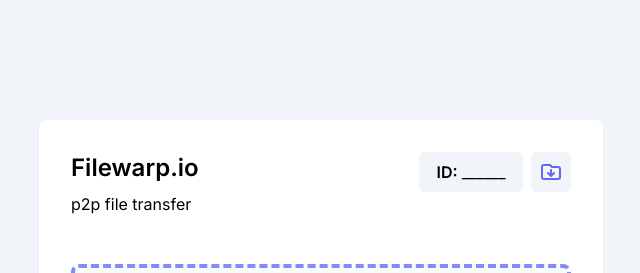
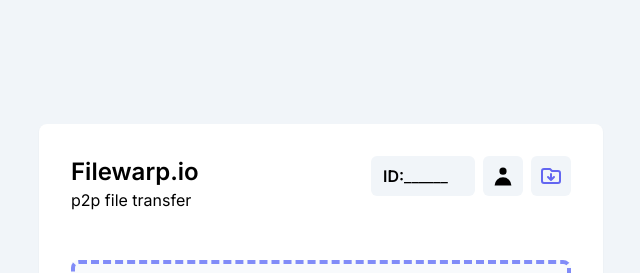
Before and after one commit to wouter173/filewarp, a React (Vite) app: page / in a window 1280 px wide. Shown: the top 273 px of the page, without its empty margins (319-959 px from the left). Built offline with nearby package versions, Linux system fonts and the light colour scheme.

Commit message:
improved ux

```diff
--- a/package.json
+++ b/package.json
@@ -10,12 +10,14 @@
   "dependencies": {
     "@headlessui/react": "^1.5.0",
     "@heroicons/react": "^1.0.6",
+    "@popperjs/core": "^2.11.5",
     "@reduxjs/toolkit": "^1.8.1",
     "autoprefixer": "^10.4.4",
     "postcss": "^8.4.12",
     "react": "^18.0.0",
     "react-dom": "^18.0.0",
     "react-otp-input": "^2.4.0",
+    "react-popper": "^2.2.5",
     "react-redux": "^8.0.0",
     "redux": "^4.2.0",
     "redux-thunk": "^2.4.1",
--- /dev/null
+++ b/src/App/Controls/IdentityConfig.tsx
@@ -0,0 +1,74 @@
+import React, {
+  ChangeEvent,
+  ChangeEventHandler,
+  useRef,
+  useState,
+} from "react";
+import { Popover } from "@headlessui/react";
+import { UserIcon } from "@heroicons/react/solid";
+import { usePopper } from "react-popper";
+import { useDispatch, useSelector } from "react-redux";
+import { Identity, setNickName } from "../../State/IdentitySlice";
+
+export default function IdentityConfig() {
+  const dispatch = useDispatch();
+  const nickname = useSelector(
+    (state: { identity: Identity }) => state.identity.nickname
+  );
+
+  const [referenceEl, setReferenceEl] = useState<HTMLElement | null>(null);
+  const [popperElement, setPopperElement] = useState<HTMLElement | null>(null);
+  const [arrowRef, setArrowRef] = useState<HTMLElement | null>(null);
+
+  let { styles, attributes } = usePopper(referenceEl, popperElement, {
+    modifiers: [
+      {
+        name: "arrow",
+        options: {
+          element: arrowRef,
+        },
+      },
+    ],
+  });
+
+  return (
+    <Popover>
+      <Popover.Button
+        ref={setReferenceEl}
+        className="h-10 w-10 text-black bg-slate-100 p-2 rounded-md hover:bg-slate-200 transition-colors focusable"
+      >
+        <UserIcon />
+      </Popover.Button>
+
+      <Popover.Panel
+        ref={setPopperElement}
+        className="absolute z-10"
+        style={styles.popper}
+        {...attributes.popper}
+      >
+        <div
+          ref={setArrowRef}
+          style={styles.arrow}
+          className="absolute block w-4 h-4 border-8 border-transparent border-b-slate-100"
+        />
+        <div className="mt-4 bg-slate-100 p-4 shadow rounded-md text-black">
+          <label htmlFor="nickname" className="block font-semibold">
+            Nickname
+          </label>
+          <input
+            placeholder="coolguy#34"
+            autoFocus
+            value={nickname}
+            onChange={(ev: ChangeEvent<HTMLInputElement>) =>
+              dispatch(setNickName(ev.target.value))
+            }
+            type="text"
+            id="nickname"
+            maxLength={20}
+            className="bg-white py-1 px-2 my-2 rounded-md ring-2 ring-indigo-200 focus:ring-indigo-500 focus:outline-none active:ring-indigo-500"
+          />
+        </div>
+      </Popover.Panel>
+    </Popover>
+  );
+}
--- a/src/App/FileInput.tsx
+++ b/src/App/FileInput.tsx
@@ -38,7 +38,8 @@
           border-indigo-400 hover:border-indigo-500
           border-[4px] border-dashed rounded-lg
           relative flex items-center justify-center
-           mb-8 cursor-pointer transition-colors
+          mb-8 cursor-pointer transition-colors
+          focus-within:border-indigo-500
         `}
       >
         <input
--- a/src/App/Header.tsx
+++ b/src/App/Header.tsx
@@ -1,4 +1,5 @@
 import React from "react";
+import IdentityConfig from "./Controls/IdentityConfig";
 import { FolderDownloadIcon } from "@heroicons/react/outline";
 import { useSelector } from "react-redux";
 import { Identity } from "../State/IdentitySlice";
@@ -8,19 +9,22 @@
 
   return (
     <header className="mb-12 grid grid-cols-2">
-      <h1 className="font-bold text-2xl col-start-1">Filewarp.io</h1>
-      <p className="col-start-1">p2p file transfer</p>
-      <div className="col-start-2 row-start-1 flex justify-end gap-2">
-        <button className="flex items-center bg-slate-100 px-3 py-2 rounded-md hover:bg-slate-200 transition-colors">
-          <p className="min-w-[80px]">
+      <section>
+        <h1 className="font-bold text-2xl">Filewarp.io</h1>
+        <p>p2p file transfer</p>
+      </section>
+      <section className="flex justify-end gap-2 h-min">
+        <button className="flex items-center bg-slate-100 px-3 py-2 rounded-md hover:bg-slate-200 transition-colors focusable">
+          <p className="flex min-w-[80px]">
             <span className="font-semibold">ID: </span>
             <span>{id ? id : "______"}</span>
           </p>
         </button>
-        <button className="h-10 w-10 text-indigo-500 bg-slate-100 p-2 rounded-md hover:bg-slate-200 transition-colors">
+        <IdentityConfig />
+        <button className="h-10 w-10 text-indigo-500 bg-slate-100 p-2 rounded-md hover:bg-slate-200 transition-colors focusable">
           <FolderDownloadIcon />
         </button>
-      </div>
+      </section>
     </header>
   );
 }
--- a/src/App/SendDialog.tsx
+++ b/src/App/SendDialog.tsx
@@ -34,17 +34,9 @@
           {fileCount} files
         </Dialog.Description>
 
-        <form className="my-8">
-          <label htmlFor="nickname" className="font-bold block">
-            Nickname
-          </label>
-          <input
-            id="nickname"
-            type="text"
-            className="bg-slate-100 py-1 px-2 my-2 ring-2 rounded-md ring-indigo-200 focus:ring-indigo-500 focus:outline-none active:ring-indigo-500"
-          />
-
-          <label className="font-bold block">Recipient ID</label>
+        {/*TODO: add questionmark bc its vague*/}
+        <label className="font-bold block col-start-2 mt-8 mb-12">
+          Recipient ID
           <OtpInput
             onChange={(value: string) => setRecipientID(value)}
             value={recipientID}
@@ -55,10 +47,10 @@
             inputStyle="text-center block w-full h-full bg-transparent focus:outline-none"
             className="flex justify-center w-8 h-8 mr-2 bg-slate-100 ring-2 rounded-md ring-indigo-200 focus-within:ring-indigo-500 active:ring-indigo-500"
           />
-        </form>
+        </label>
 
         <div className="flex gap-2 text-white">
-          <button className="w-full p-2 rounded-md bg-indigo-500 focus:ring-[3px] focus:ring-offset-2 focus:ring-indigo-500 focus:outline-none hover:bg-indigo-600 transition-colors">
+          <button className="w-full text-sm font-semibold p-2 rounded-md transition-colors bg-indigo-500 focusable">
             Warp!
           </button>
         </div>
--- a/src/App/index.tsx
+++ b/src/App/index.tsx
@@ -16,7 +16,7 @@
         <FileInput />
         <button
           onClick={() => dispatch(setSendDialog(true))}
-          className="min-w-[500px] w-full py-3 px-32 bg-indigo-500 hover:bg-indigo-600 text-white text-sm font-semibold rounded-lg transition-colors"
+          className="min-w-[500px] w-full py-3 px-32 bg-indigo-500 hover:bg-indigo-600 text-white text-sm font-semibold rounded-lg transition-colors focusable"
         >
           Next
         </button>
--- a/src/index.css
+++ b/src/index.css
@@ -5,3 +5,13 @@
 body {
   font-family: "Inter", sans-serif;
 }
+
+@layer components {
+  button.focusable {
+    @apply focus:ring-2 focus:ring-offset-2 focus:ring-indigo-500 focus:outline-none hover:ring-indigo-600;
+  }
+
+  input.focusable {
+    @apply ring-2 ring-indigo-200 focus:ring-indigo-500 focus:outline-none active:ring-indigo-500;
+  }
+}
```
Also changed, not shown: 2 other files (tests, documents, lock files or other folders).
